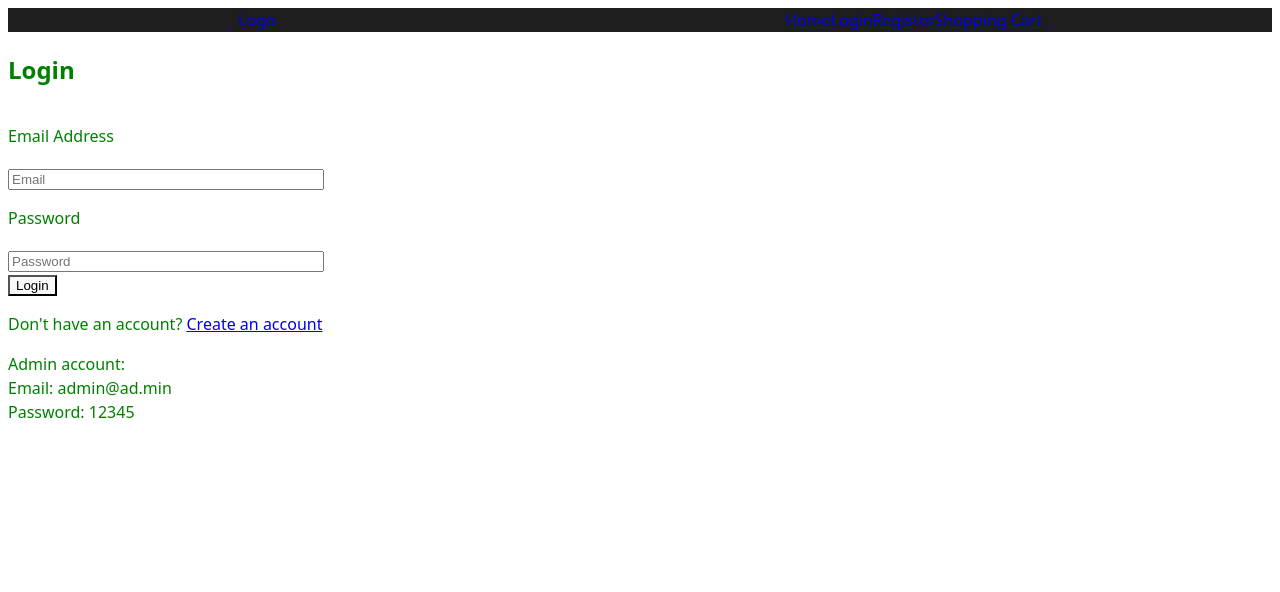
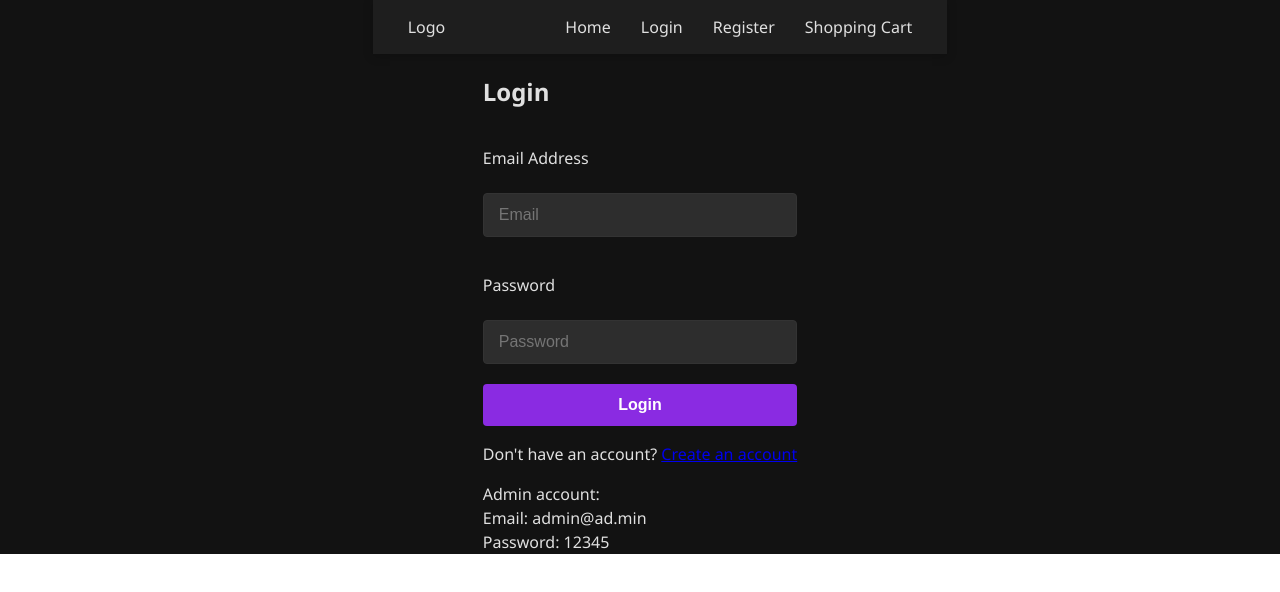
Before and after one commit to ZeddFox/lexicon-product-site-frontend, a React (Vite) app: page /login in a window 1280 px wide. Shown: the top 592 px of the page. Built offline with nearby package versions, Linux system fonts and the light colour scheme.

Commit message:
Fix typos in login and register pages. AI-Generate new CSS

```diff
--- a/src/pages/login.jsx
+++ b/src/pages/login.jsx
@@ -16,7 +16,7 @@ export const Login = () => {
         e.preventDefault();
         try{
             const requestBody = {email, password}
-            const respone = axios.post($API_BASE_URL + "/login", requestBody)
+            const respone = axios.post(API_BASE_URL + "/login", requestBody)
             sessionStorage.setItem('admin', respone.isAdmin)
             navigate("/")
         }
--- a/src/pages/register.jsx
+++ b/src/pages/register.jsx
@@ -16,7 +16,7 @@ export const Register = () => {
         e.preventDefault();
         try{
             const requestBody = {email, firstName, lastName, password}
-            const respone = axios.post($API_BASE_URL + "/register", requestBody)
+            const respone = axios.post(API_BASE_URL + "/register", requestBody)
             navigate("/login")
         }
         catch (error){
--- a/src/styles/style.css
+++ b/src/styles/style.css
@@ -1,87 +1,282 @@
-.page-main{
-    color: green;
-    max-width: 1600px;
-    margin: auto;
+/* Most of this CSS file is AI-generated */
+/* Dark Mode Theme with Unified Colors */
+:root {
+    /* Color palette */
+    --bg-dark: #121212;
+    --bg-card: #1e1e1e;
+    --bg-accent: #2d2d2d;
+    --text-primary: #e0e0e0;
+    --text-secondary: #a0a0a0;
+    --accent-primary: #8a2be2; /* Blueviolet - keeping from original */
+    --accent-secondary: #6b21a8; /* Darker shade of primary accent */
+    --accent-highlight: #9f4cf2; /* Lighter shade for hover effects */
+    --success: #10b981; /* Green for buttons */
+    --success-hover: #047857; /* Darker green for hover */
+    --border-color: #333333;
 }
 
-.navbar-main{
-    background-color: rgb(30, 30, 30);
-    max-height: 50px;
+body {
+    background-color: var(--bg-dark);
+    color: var(--text-primary);
+    font-family: 'Segoe UI', Tahoma, Geneva, Verdana, sans-serif;
+    margin: 0;
+    padding: 0;
+    display: flex;
+    flex-direction: column;
+    align-items: center;
+}
+
+/* ----- General layout ----- */
+.page-main {
+    color: var(--text-primary);
     max-width: 1600px;
-    margin: auto;
+    width: 100%;
+    margin: 0 auto;
+    padding: 0 20px;
+    box-sizing: border-box;
+    display: flex;
+    flex-direction: column;
+    align-items: center;
+}
+
+/* ----- Navigation ----- */
+.navbar-main {
+    background-color: var(--bg-card);
+    max-height: 60px;
+    width: 100%;
+    max-width: 1600px;
+    margin: 0 auto;
+    padding: 0 20px;
     display: flex;
     flex-direction: row;
-    justify-content: space-around;
+    justify-content: space-between;
+    align-items: center;
+    box-shadow: 0 2px 10px rgba(0, 0, 0, 0.2);
+    position: sticky;
+    top: 0;
+    z-index: 100;
 }
 
-.navbar-right{
+.navbar-left, .navbar-right {
+    display: flex;
+    align-items: center;
+}
+
+.navbar-right {
     padding-left: 50px;
 }
 
-/* ----- Main page ----- */
-.all-products-page{
-    background-color: blueviolet;
-    color: orange;
+.navbar-main a {
+    color: var(--text-primary);
+    text-decoration: none;
+    padding: 15px;
+    transition: color 0.3s ease;
+}
+
+.navbar-main a:hover {
+    color: var(--accent-primary);
+}
+
+/* ----- Main Products Page ----- */
+.all-products-page {
+    background-color: var(--bg-dark);
+    color: var(--text-primary);
     display: grid;
-    grid-template-columns: auto auto auto auto;
-    margin: auto;
-    margin-top: 75px;
-    width: fit-content;
+    grid-template-columns: repeat(auto-fill, minmax(250px, 1fr));
+    gap: 20px;
+    margin: 75px auto;
+    width: 100%;
+    max-width: 1200px;
+    padding: 20px;
+    justify-content: center;
 }
-.product-box{
-    background-color: white;
-    border-style: solid;
-    border-width: 1px;
-    border-color: black;
+
+.product-box {
+    background-color: var(--bg-card);
+    border: 1px solid var(--border-color);
+    border-radius: 8px;
     display: flex;
     flex-direction: column;
     text-align: center;
-    color: black;
-    padding: 10px;
-}
-.product-name-main-page{
-    color: black;
-}
-.main-page-thumbnail{
-    border-radius: 50px;
+    color: var(--text-primary);
+    padding: 20px;
+    transition: transform 0.3s ease, box-shadow 0.3s ease;
+    box-shadow: 0 4px 6px rgba(0, 0, 0, 0.1);
 }
 
-.main-page-thumbnail:hover{
+.product-box:hover {
+    transform: translateY(-5px);
+    box-shadow: 0 10px 15px rgba(0, 0, 0, 0.2);
+}
+
+.product-name-main-page {
+    color: var(--text-primary);
+    margin: 15px 0;
+    font-weight: 600;
+}
+
+.main-page-thumbnail {
+    border-radius: 10px;
+    max-width: 100%;
+    height: auto;
+    transition: transform 0.3s ease;
+}
+
+.main-page-thumbnail:hover {
     cursor: pointer;
+    transform: scale(1.05);
 }
 
 /* ----- Product Page ----- */
-.product-status-box{
-    background-color: gold;
-    color: black;
-    width: 250px;
-    height: 275px;
+.product-detail-container {
+    display: flex;
+    flex-direction: column;
+    align-items: center;
+    max-width: 1200px;
+    width: 100%;
+    margin: 50px auto;
+    padding: 0 20px;
+}
+
+.product-detail-row {
+    display: flex;
+    width: 100%;
+    gap: 30px;
+    flex-wrap: wrap;
+    justify-content: center;
+}
+
+.product-image-container {
+    flex: 1;
+    min-width: 300px;
+    display: flex;
+    justify-content: center;
+}
+
+.product-details {
+    flex: 2;
+    min-width: 300px;
+}
+
+.product-status-box {
+    background-color: var(--bg-accent);
+    color: var(--text-primary);
+    width: 100%;
+    max-width: 300px;
+    padding: 25px;
     text-align: center;
     display: flex;
     flex-direction: column;
     align-items: center;
-}
-.product-status-box h1{
-    margin-top: 50px;
+    border-radius: 8px;
+    box-shadow: 0 4px 6px rgba(0, 0, 0, 0.1);
 }
 
-.add-to-cart-button{
-    background-color: green;
+.product-status-box h1 {
+    margin-top: 20px;
+    color: var(--accent-primary);
+}
+
+.add-to-cart-button {
+    background-color: var(--success);
+    color: var(--text-primary);
     width: 80%;
     height: 50px;
-    border-radius: 1px;
+    border-radius: 5px;
     border-style: none;
+    font-weight: bold;
+    font-size: 16px;
+    margin-top: 20px;
+    cursor: pointer;
+    transition: background-color 0.3s ease;
 }
 
-.add-to-cart-button:hover{
-    background-color: rgb(0, 96, 0);
-    cursor: pointer;
+.add-to-cart-button:hover {
+    background-color: var(--success-hover);
 }
 
 /* ----- Login / Register Pages ----- */
-.form-input-box{
+.auth-container {
     display: flex;
     flex-direction: column;
-    max-width: 25%;
-    gap: 5px;
+    align-items: center;
+    width: 100%;
+    max-width: 500px;
+    margin: 50px auto;
+    padding: 30px;
+    background-color: var(--bg-card);
+    border-radius: 8px;
+    box-shadow: 0 4px 10px rgba(0, 0, 0, 0.2);
 }
+
+.form-input-box {
+    display: flex;
+    flex-direction: column;
+    width: 100%;
+    max-width: 400px;
+    gap: 5px; /* Reduced from 15px */
+    margin: 20px 0;
+}
+
+.form-input-box input {
+    background-color: var(--bg-accent);
+    border: 1px solid var(--border-color);
+    color: var(--text-primary);
+    padding: 12px 15px;
+    border-radius: 4px;
+    font-size: 16px;
+    margin-top: 2px; /* Small space after label */
+}
+
+.form-input-box input:focus {
+    border-color: var(--accent-primary);
+    outline: none;
+}
+
+.form-input-box label {
+    color: var(--text-secondary);
+    font-size: 14px;
+    margin-bottom: 0; /* Ensure no extra space after label */
+}
+
+.form-button {
+    background-color: var(--accent-primary);
+    color: white;
+    border: none;
+    padding: 12px 20px;
+    border-radius: 4px;
+    font-size: 16px;
+    font-weight: bold;
+    cursor: pointer;
+    transition: background-color 0.3s ease;
+    width: 100%;
+}
+
+.form-button:hover {
+    background-color: var(--accent-secondary);
+}
+
+.auth-link {
+    color: var(--accent-primary);
+    margin-top: 20px;
+    text-decoration: none;
+}
+
+.auth-link:hover {
+    text-decoration: underline;
+}
+
+/* ----- Responsive Design ----- */
+@media (max-width: 768px) {
+    .all-products-page {
+        grid-template-columns: repeat(auto-fill, minmax(200px, 1fr));
+    }
+
+    .product-detail-row {
+        flex-direction: column;
+    }
+
+    .form-input-box {
+        max-width: 100%;
+    }
+}
```
